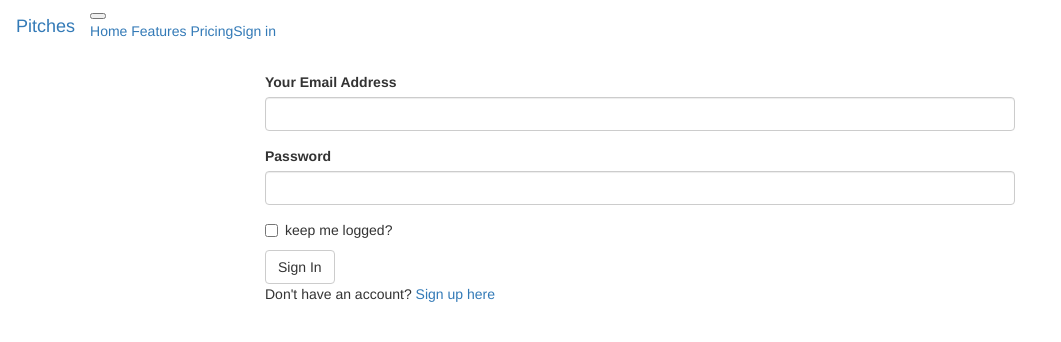
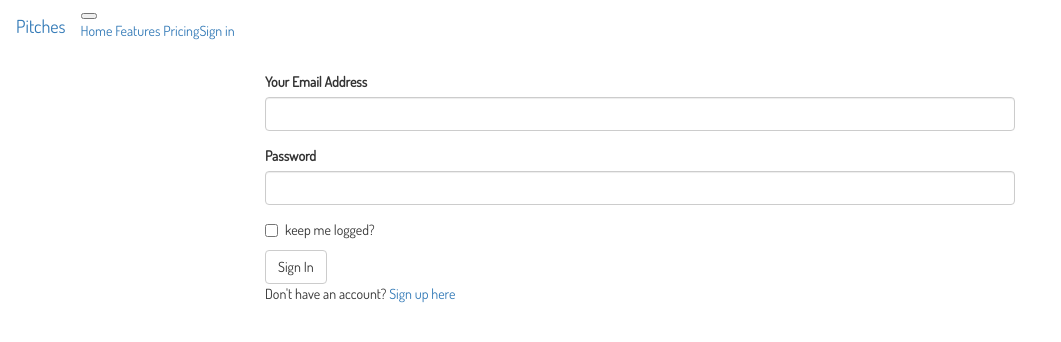
Before and after one commit to danielevans-999/Pitches-web, a Flask app: page /authenticate/login in a window 1280 px wide. Shown: the top 342 px of the page, without its empty margins (0-1061 px from the left). Run offline with Flask 2, Linux system fonts and the light colour scheme; some libraries are stand-ins or nearby versions.

Commit message:
Adds cdn links to google fonts and fontawesome

```diff
--- a/app/templates/base.html
+++ b/app/templates/base.html
@@ -7,5 +7,9 @@
 
 {% block styles %}
     {{super()}}
-    <link href="https://stackpath.bootstrapcdn.com/font-awesome/4.7.0/css/font-awesome.min.css" rel="stylesheet" integrity="sha384-wvfXpqpZZVQGK6TAh5PVlGOfQNHSoD2xbE+QkPxCAFlNEevoEH3Sl0sibVcOQVnN" crossorigin="anonymous">
+
+    <link href="https://fonts.googleapis.com/css?family=Dosis&display=swap" rel="stylesheet">
+    <link rel="stylesheet" href="https://cdnjs.cloudflare.com/ajax/libs/font-awesome/5.11.2/css/all.css">
+    <link rel="stylesheet" href="{{url_for('static',filename='css/index.css')}}">
+
 {% endblock %}
```
